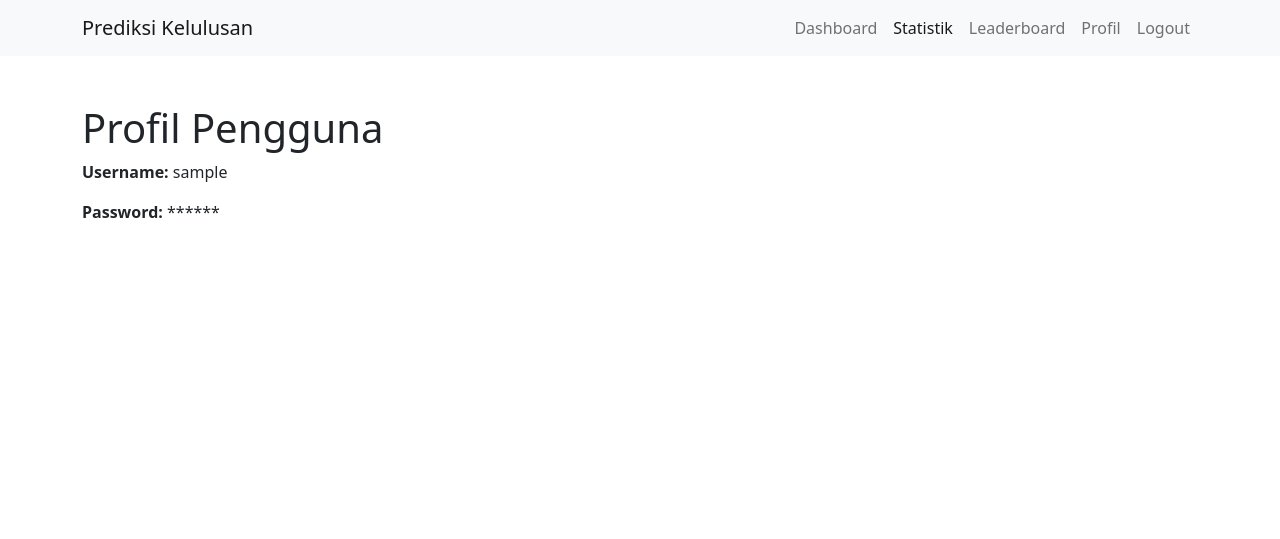
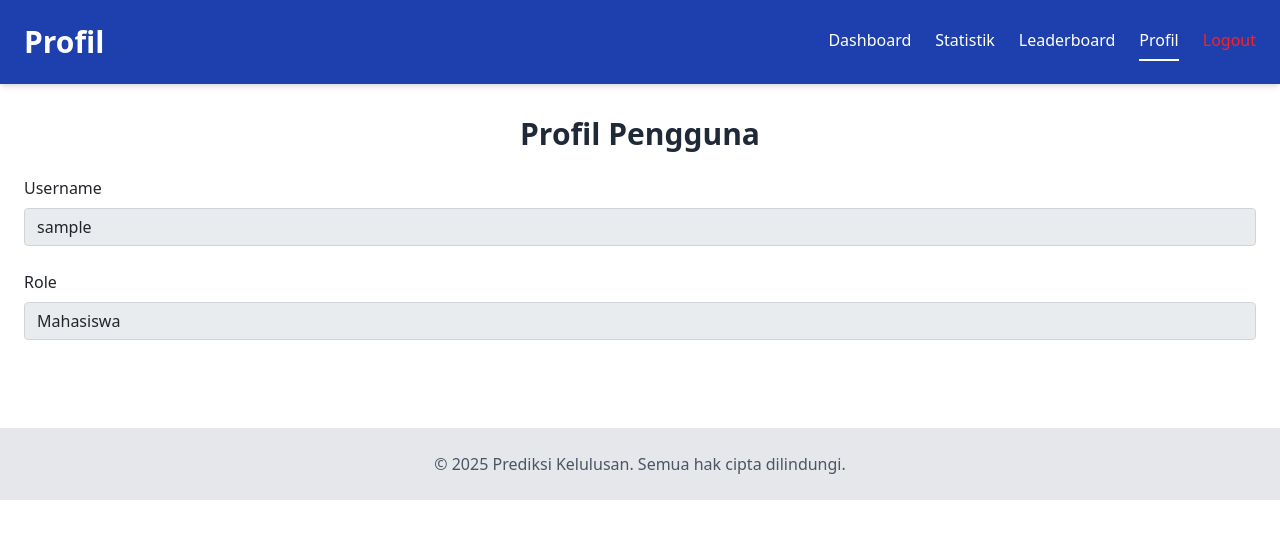
Before and after one commit to rizaledc/PASD-Kelompok-WeCan, a Flask app: page /profile in a window 1280 px wide. Shown: the top 539 px of the page. Run offline with Flask 3, Linux system fonts and the light colour scheme; the visitor is signed in with stand-in values (Sample User, id 1); parts of the project's set-up code (start-up, migrations or seed data) failed here and were passed over; some libraries are stand-ins or nearby versions.

Commit message:
edit profil

```diff
--- a/app/templates/profile.html
+++ b/app/templates/profile.html
@@ -4,40 +4,86 @@
     <meta charset="UTF-8">
     <meta name="viewport" content="width=device-width, initial-scale=1.0">
     <title>Profil Pengguna - Prediksi Kelulusan</title>
+
+    <script src="https://cdn.tailwindcss.com"></script> <!-- Tailwind for custom styling -->
     <link href="https://cdn.jsdelivr.net/npm/bootstrap@5.1.3/dist/css/bootstrap.min.css" rel="stylesheet">
 </head>
 <body>
 
-<!-- Navbar -->
-<nav class="navbar navbar-expand-lg navbar-light bg-light">
-    <div class="container">
-        <a class="navbar-brand" href="{{ url_for('home') }}">Prediksi Kelulusan</a>
-        <div class="collapse navbar-collapse">
-            <ul class="navbar-nav ms-auto">
-                <li class="nav-item">
-                    <a class="nav-link" href="{{ url_for('home') }}">Dashboard</a> <!-- Added Dashboard menu link -->
-                </li>
-                <li class="nav-item">
-                    <a class="nav-link active" href="{{ url_for('statistik') }}">Statistik</a>
-                </li>
-                <li class="nav-item">
-                    <a class="nav-link" href="{{ url_for('leaderboard') }}">Leaderboard</a>
-                <li class="nav-item">
-                    <a class="nav-link" href="{{ url_for('profile') }}">Profil</a>
-                </li>
-                <li class="nav-item">
-                    <a class="nav-link" href="{{ url_for('logout') }}">Logout</a>
-                </li>
-            </ul>
-        </div>
+<!-- ======================= HEADER / NAVBAR ======================= -->
+<header class="bg-[#1e40af] shadow-md py-4">
+    <div class="container mx-auto px-4 flex justify-between items-center">
+        <!-- Judul halaman -->
+        <h1 class="text-3xl font-bold text-white">Profil</h1>
+
+        <!-- Navigasi utama -->
+        <nav class="space-x-6 flex items-center ml-auto">
+            <a href="{{ url_for('home') }}" class="text-white hover:text-white transition relative pb-1
+                {% if request.endpoint == 'home' %}active-menu{% endif %}">
+                Dashboard
+            </a>
+            <a href="{{ url_for('statistik') }}" class="text-white hover:text-white transition relative pb-1
+                {% if request.endpoint == 'statistik' %}active-menu{% endif %}">
+                Statistik
+            </a>
+            <a href="{{ url_for('leaderboard') }}" class="text-white hover:text-white transition relative pb-1
+                {% if request.endpoint == 'leaderboard' %}active-menu{% endif %}">
+                Leaderboard
+            </a>
+            <a href="{{ url_for('profile') }}" class="text-white hover:text-white transition relative pb-1
+                {% if request.endpoint == 'profile' %}active-menu{% endif %}">
+                Profil
+            </a>
+            <a href="{{ url_for('logout') }}" class="transition font-medium text-[#ff1f1f] hover:text-[#ff9999] relative pb-1">
+                Logout
+            </a>
+        </nav>
     </div>
-</nav>
+</header>
 
-<div class="container mt-5">
-    <h1>Profil Pengguna</h1>
-    <p><strong>Username: </strong>{{ username }}</p>
-    <p><strong>Password: </strong>******</p> <!-- Password is hidden -->
-</div>
+<!-- ======================= MAIN CONTENT ======================= -->
+<main class="container mx-auto px-4 py-8">
+    <h2 class="text-3xl font-semibold text-gray-800 mb-6 text-center">Profil Pengguna</h2>
+
+    <div class="card-custom mx-auto">
+        <form class="space-y-4">
+            <!-- Username -->
+            <div class="mb-4">
+                <label class="form-label">Username</label>
+                <input type="text" value="{{ current_user.username }}" class="form-control w-full" disabled />
+            </div>
+
+            <!-- Role -->
+            <div class="mb-4">
+                <label class="form-label">Role</label>
+                <input type="text" value="{{ 'Dosen' if not current_user.isStudent else 'Mahasiswa' }}" class="form-control w-full" disabled />
+            </div>
+
+        </form>
+    </div>
+</main>
+
+<!-- ======================= FOOTER ======================= -->
+<footer class="bg-gray-200 py-4 mt-8">
+    <div class="container mx-auto px-4 text-center text-gray-600">
+        &copy; 2025 Prediksi Kelulusan. Semua hak cipta dilindungi.
+    </div>
+</footer>
+
+<style>
+    /* Custom underline style for active menu item */
+    .active-menu::after {
+        content: '';
+        position: absolute;
+        bottom: -5px;
+        left: 0;
+        width: 100%;
+        height: 2px;
+        background-color: white;
+        transform: scaleX(1);
+        transition: transform 0.3s ease;
+    }
+</style>
 
 </body>
 </html>
```
